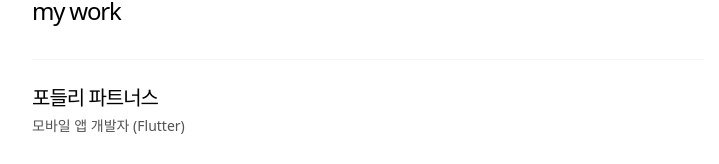
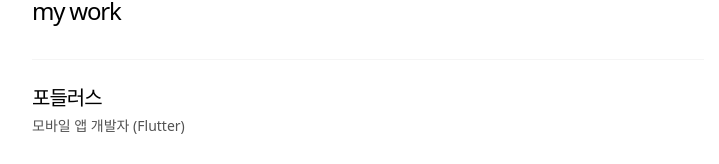
Before and after one commit to jiunshinn/jiun.dev, a Next.js app: page /work in a window 1280 px wide. Shown: the part 157-321 px from the top of the page, without its empty margins (272-991 px from the left). Built offline with nearby package versions, Linux system fonts and the light colour scheme.

Commit message:
design : 회사이름 변경

```diff
--- a/app/work/page.tsx
+++ b/app/work/page.tsx
@@ -5,9 +5,7 @@
     <section>
       <h1 className="mb-8 text-2xl font-medium tracking-tighter">my work</h1>
       <hr className="my-6 border-neutral-100 dark:border-neutral-800" />
-      <h2 className="mb-1 text-xl font-medium tracking-tighter">
-        포들리 파트너스
-      </h2>
+      <h2 className="mb-1 text-xl font-medium tracking-tighter">포들러스</h2>
       <p className="text-sm text-neutral-600 dark:text-neutral-400">
         모바일 앱 개발자 (Flutter)
       </p>
```
